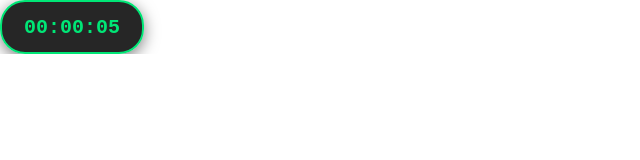
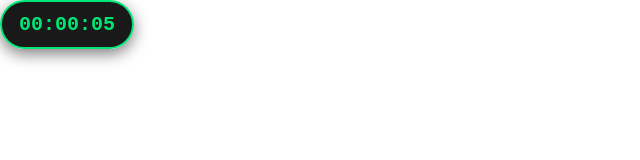
Before and after one commit to abcpersonal40/titan-floating-timer, a website: page overlay.html in a window 1280 px wide. Shown: the whole page, without its empty margins (0-640 px from the left). Drawn offline with Linux system fonts and the light colour scheme.

Commit message:
Update overlay.html

```diff
--- a/overlay.html
+++ b/overlay.html
@@ -3,18 +3,17 @@
 <head>
     <style>
         html, body {
-            margin: 0;
-            padding: 0;
+            margin: 0; padding: 0;
             background: transparent;
             overflow: hidden;
+            width: 100%; height: 100%;
         }
-        /* ফ্লোটিং বক্সের ডিজাইন */
-        .float-box {
-            width: 140px;
-            height: 50px;
-            background: rgba(0, 0, 0, 0.85); /* কালো এবং স্বচ্ছ */
-            border: 2px solid #00E676; /* বর্ডার কালার */
-            border-radius: 25px; /* গোল কোণা */
+        .timer-box {
+            width: 130px;
+            height: 45px;
+            background: rgba(0, 0, 0, 0.9);
+            border: 2px solid #00E676;
+            border-radius: 25px;
             display: flex;
             align-items: center;
             justify-content: center;
@@ -22,33 +21,23 @@
             font-family: monospace;
             font-size: 20px;
             font-weight: bold;
-            box-shadow: 0 4px 15px rgba(0,0,0,0.5);
-
-            /* ইউজার যাতে সিলেক্ট না করে */
+            box-shadow: 0 5px 15px rgba(0,0,0,0.5);
             user-select: none;
-            -webkit-user-select: none;
         }
     </style>
 </head>
 <body>
-
-    <div class="float-box" id="timer">00:00:00</div>
+    <div class="timer-box" id="time">00:00:00</div>
 
     <script>
-        let seconds = 0;
-
-        // টাইমার লজিক
-        function updateTimer() {
-            seconds++;
-            const h = Math.floor(seconds / 3600).toString().padStart(2, '0');
-            const m = Math.floor((seconds % 3600) / 60).toString().padStart(2, '0');
-            const s = (seconds % 60).toString().padStart(2, '0');
-
-            document.getElementById('timer').innerText = `${h}:${m}:${s}`;
-        }
-
-        // প্রতি সেকেন্ডে আপডেট হবে
-        setInterval(updateTimer, 1000);
+        let sec = 0;
+        setInterval(() => {
+            sec++;
+            const h = String(Math.floor(sec / 3600)).padStart(2, '0');
+            const m = String(Math.floor((sec % 3600) / 60)).padStart(2, '0');
+            const s = String(sec % 60).padStart(2, '0');
+            document.getElementById('time').innerText = `${h}:${m}:${s}`;
+        }, 1000);
     </script>
 </body>
 </html>
```
